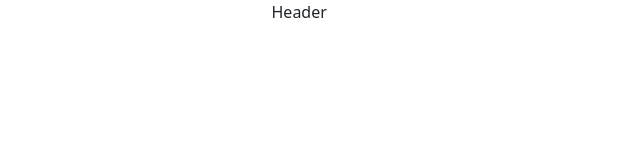
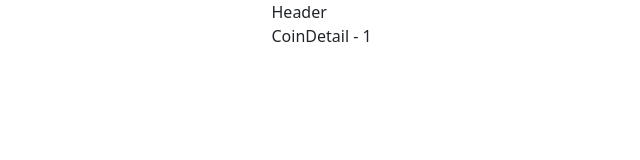
Before and after one commit to yayner2002/crypto-currency-market, a React (Create React App) app: page /coinDetail/1 in a window 1280 px wide. Before the commit this address had no page. Shown: the top 160 px of the page, without its empty margins (193-833 px from the left). Built offline with nearby package versions, Linux system fonts and the light colour scheme.

Commit message:
Pass dynamic  parammeter to route link

```diff
--- a/src/components/pages/CoinDetail.js
+++ b/src/components/pages/CoinDetail.js
@@ -0,0 +1,15 @@
+import React from 'react';
+import { useParams } from 'react-router-dom';
+
+const CoinDetail = () => {
+  const { id } = useParams();
+  return (
+    <div>
+      CoinDetail -
+      {' '}
+      {id}
+    </div>
+  );
+};
+
+export default CoinDetail;
--- a/src/components/pages/Home.js
+++ b/src/components/pages/Home.js
@@ -25,7 +25,7 @@ const Home = () => {
       <div className="coinContainer">
         {coins.map((coin) => (
           <div className="singleCoin" key={coin.id}>
-            <span><Link to="/"><i className="ri-arrow-right-circle-line" /></Link></span>
+            <span><Link to={`coinDetail/${coin.id}`}><i className="ri-arrow-right-circle-line" /></Link></span>
             <h4>{coin.name}</h4>
             <h5>{coin.symbol}</h5>
             <small>{`${coin.priceUsd}$`}</small>
--- a/src/routes/Routers.js
+++ b/src/routes/Routers.js
@@ -1,11 +1,14 @@
 import React from 'react';
 import { Route, Routes } from 'react-router-dom';
+import CoinDetail from '../components/pages/CoinDetail';
 import Home from '../components/pages/Home';
 
 const Routers = () => (
   <Routes>
     <Route path="/" element={<Home />} />
     <Route path="home" element={<Home />} />
+    <Route path="coinDetail/:id" element={<CoinDetail />} />
+
   </Routes>
 );
 
```
Also changed, not shown: src/styles/CryptoDetail.css (added).
